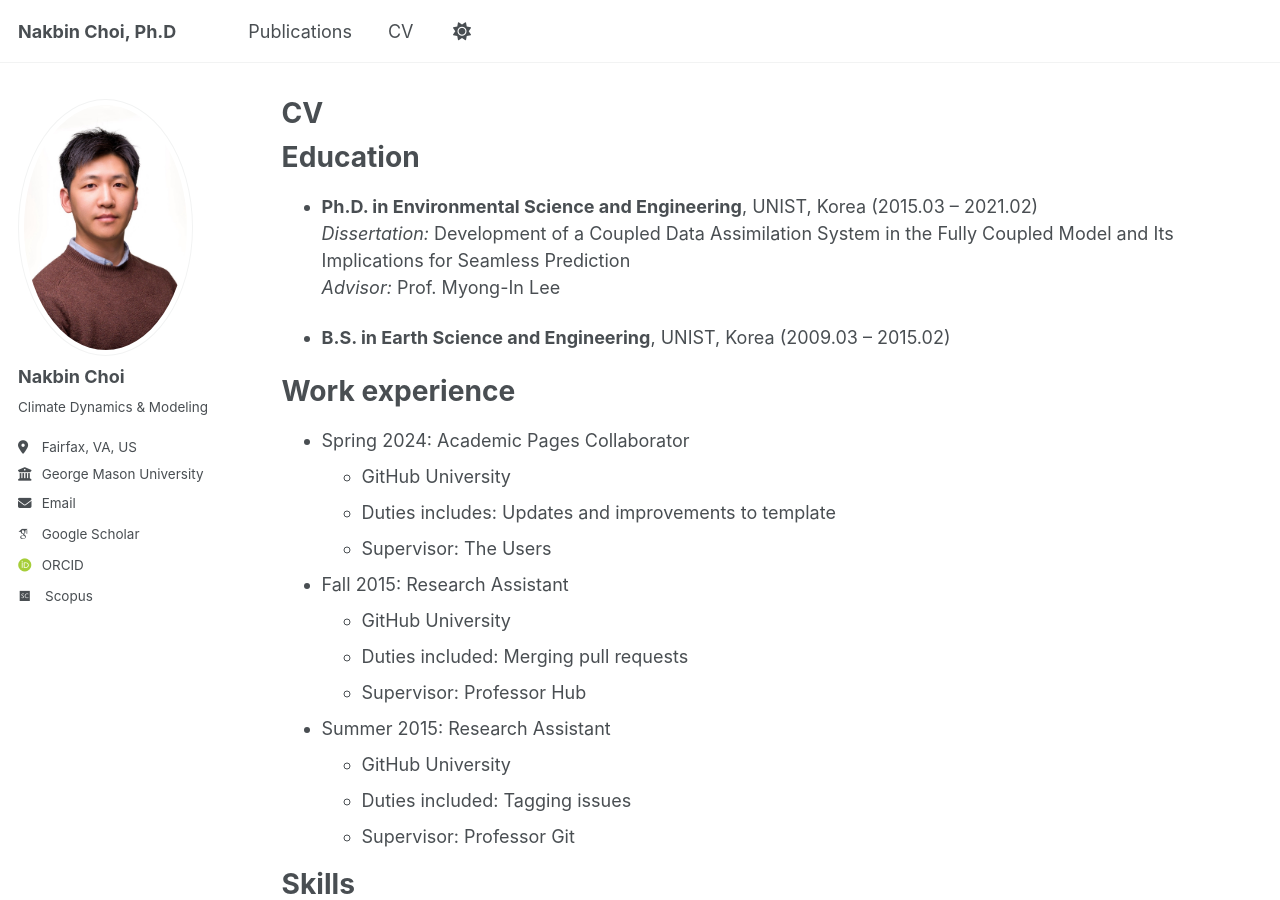
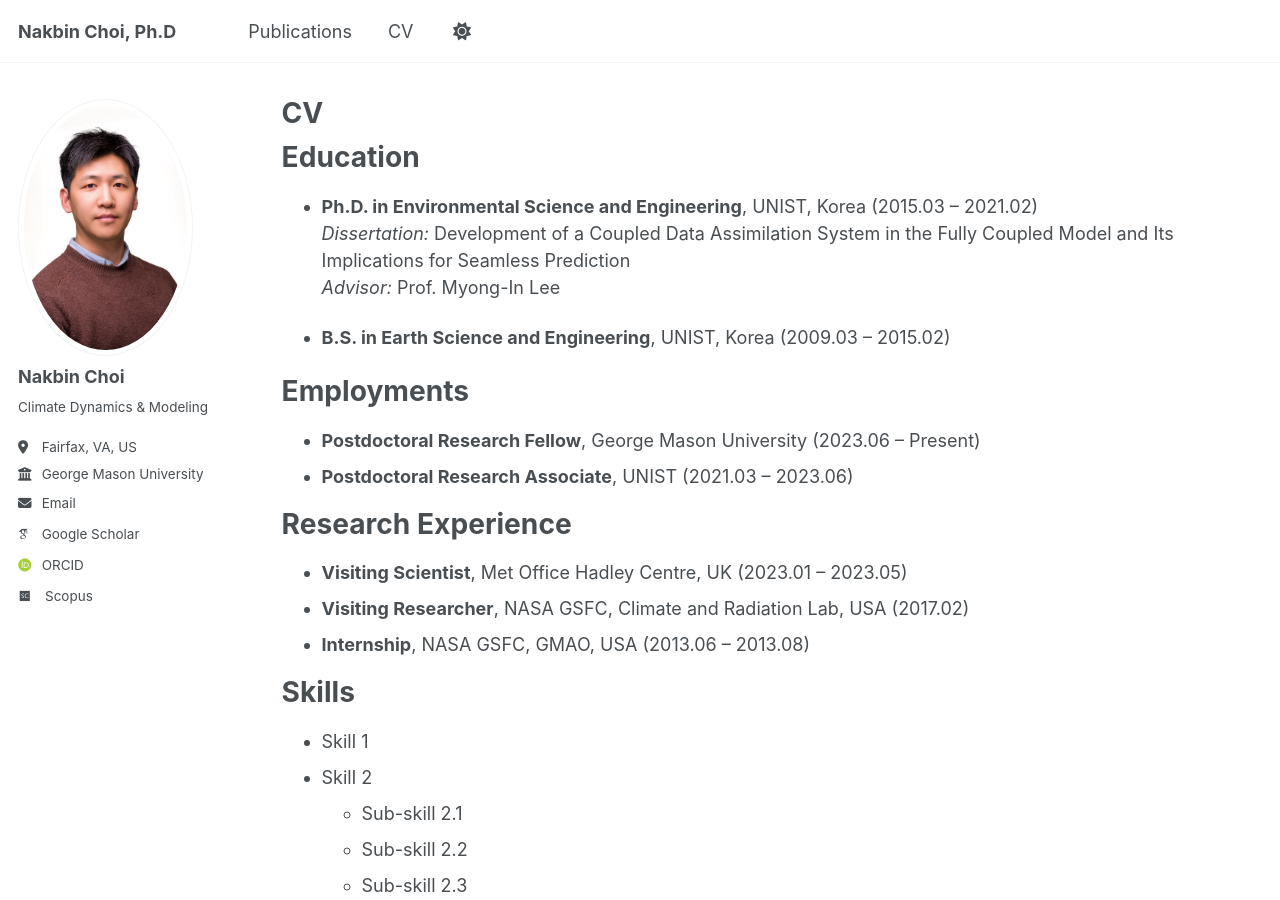
Before and after one commit to nakbin/profile, a Jekyll site: the page built from _pages/cv.md, in a window 1280 px wide and 900 px high. Built offline with Jekyll 4.4.1, drawn with Linux system fonts in a browser that asks for light colours; some web fonts are replaced.

Commit message:
Update cv.md

```diff
--- a/_pages/cv.md
+++ b/_pages/cv.md
@@ -17,22 +17,16 @@ Education
 
 - **B.S. in Earth Science and Engineering**, UNIST, Korea (2009.03 – 2015.02)
 
-Work experience
+Employments
 ======
-* Spring 2024: Academic Pages Collaborator
-  * GitHub University
-  * Duties includes: Updates and improvements to template
-  * Supervisor: The Users
+- **Postdoctoral Research Fellow**, George Mason University (2023.06 – Present)
+- **Postdoctoral Research Associate**, UNIST (2021.03 – 2023.06)
 
-* Fall 2015: Research Assistant
-  * GitHub University
-  * Duties included: Merging pull requests
-  * Supervisor: Professor Hub
-
-* Summer 2015: Research Assistant
-  * GitHub University
-  * Duties included: Tagging issues
-  * Supervisor: Professor Git
+Research Experience
+======
+- **Visiting Scientist**, Met Office Hadley Centre, UK (2023.01 – 2023.05)
+- **Visiting Researcher**, NASA GSFC, Climate and Radiation Lab, USA (2017.02)
+- **Internship**, NASA GSFC, GMAO, USA (2013.06 – 2013.08)
 
 Skills
 ======
```
